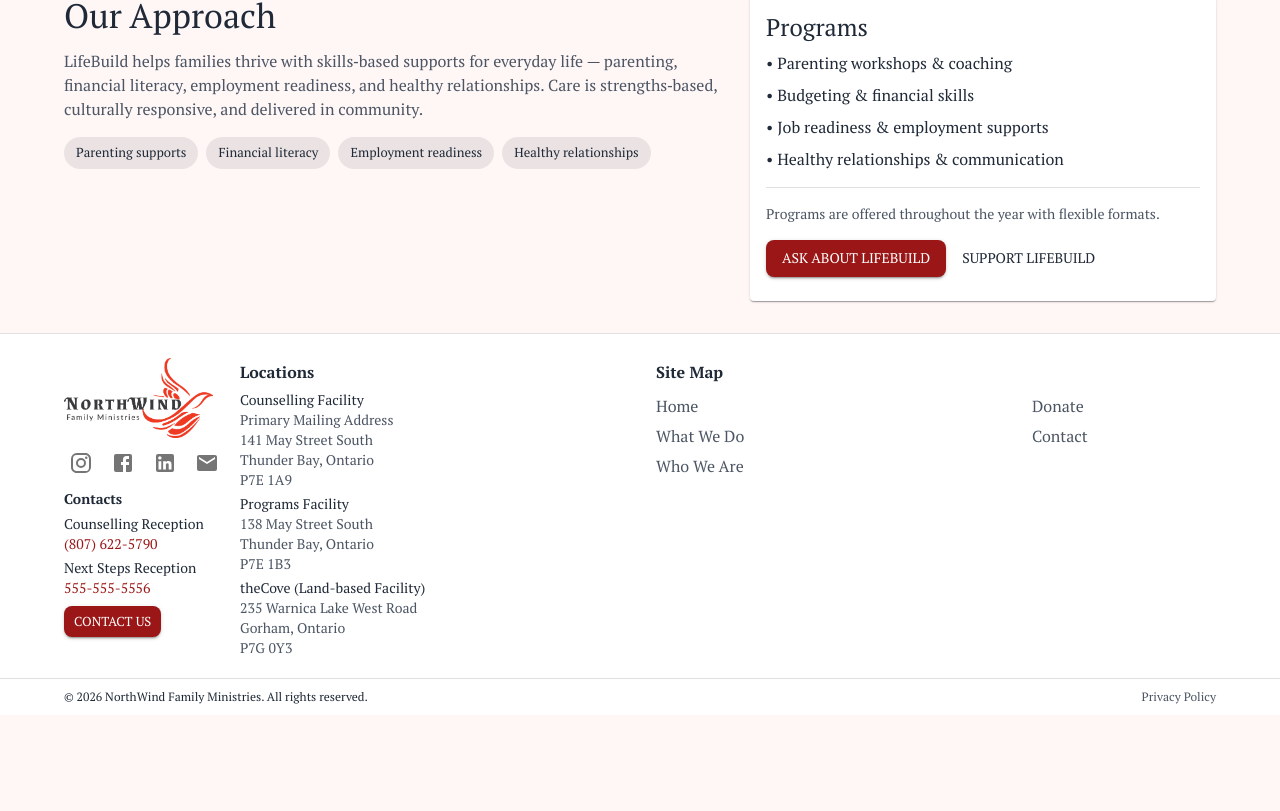
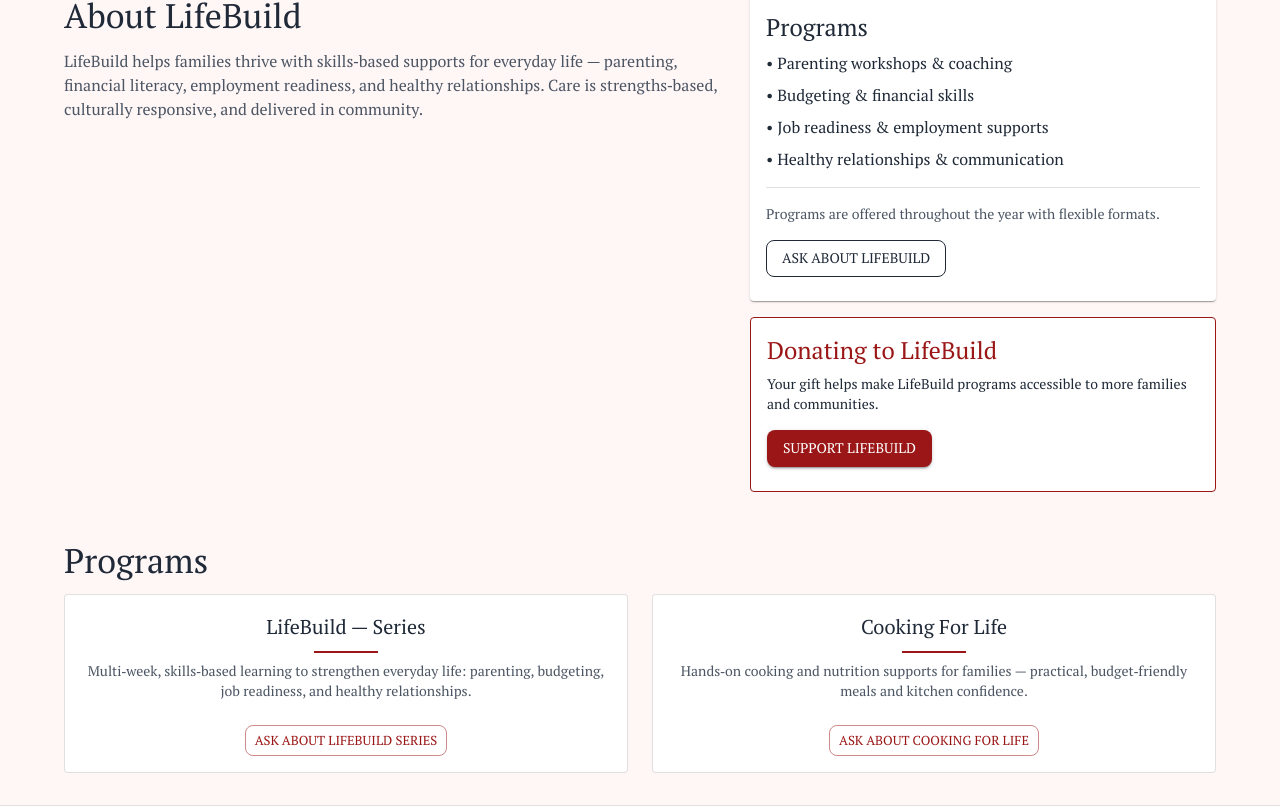
Before and after one commit to NorthWind-Family-Ministries/NorthWind-Family-Ministries.github.io, a React (Vite) app in the folder site/: page /lifebuild in a window 1280 px wide. Shown: the part 629-1440 px from the top of the page. Before the commit the page ends 1344 px from the top, so only its background shows below. Built offline with nearby package versions, Linux system fonts and the light colour scheme.

Commit message:
feat: update LifeBuild page with enhanced content structure and new program features

```diff
--- a/site/src/pages/LifeBuild/LifeBuild.jsx
+++ b/site/src/pages/LifeBuild/LifeBuild.jsx
@@ -8,8 +8,10 @@
 import Chip from '@mui/material/Chip'
 import Button from '@mui/material/Button'
 import Divider from '@mui/material/Divider'
+import Box from '@mui/material/Box'
 import { Link } from 'react-router-dom'
 import Hero from '../../components/Hero'
+import FeatureCards from '../../components/FeatureCards'
 
 export default function LifeBuild() {
     return (
@@ -34,22 +36,17 @@
                 <Grid container spacing={3}>
                     <Grid item xs={12} md={7}>
                         <Typography variant="h4" gutterBottom>
-                            Our Approach
+                            About LifeBuild
                         </Typography>
                         <Typography variant="body1" color="text.secondary" paragraph>
                             LifeBuild helps families thrive with skills‑based supports for everyday life —
                             parenting, financial literacy, employment readiness, and healthy relationships.
                             Care is strengths‑based, culturally responsive, and delivered in community.
                         </Typography>
-                        <Stack direction="row" spacing={1} sx={{ flexWrap: 'wrap' }}>
-                            <Chip label="Parenting supports" />
-                            <Chip label="Financial literacy" />
-                            <Chip label="Employment readiness" />
-                            <Chip label="Healthy relationships" />
-                        </Stack>
                     </Grid>
                     <Grid item xs={12} md={5}>
-                        <Card sx={{ height: '100%' }}>
+                        <Stack spacing={2}>
+                            <Card>
                                 <CardContent>
                                     <Typography variant="h5" gutterBottom>
                                         Programs
@@ -64,23 +61,67 @@
                                     <Typography variant="body2" color="text.secondary" paragraph>
                                         Programs are offered throughout the year with flexible formats.
                                     </Typography>
-                                <Stack direction={{ xs: 'column', sm: 'row' }} spacing={1}>
                                     <Button
                                         component={Link}
                                         to="/contact?area=LifeBuild"
-                                        variant="contained"
-                                        color="primary"
+                                        variant="outlined"
+                                        color="text.primary"
                                     >
                                         Ask About LifeBuild
                                     </Button>
-                                    <Button component={Link} to="/donate" color="inherit">
+                                </CardContent>
+                            </Card>
+
+                            <Card variant="outlined" sx={{ borderColor: 'primary.main' }}>
+                                <CardContent>
+                                    <Typography variant="h5" gutterBottom color="primary">
+                                        Donating to LifeBuild
+                                    </Typography>
+                                    <Typography variant="body2" paragraph>
+                                        Your gift helps make LifeBuild programs accessible to more families and communities.
+                                    </Typography>
+                                    <Button component={Link} to="/donate" variant="contained" color="primary">
                                         Support LifeBuild
                                     </Button>
-                                </Stack>
                                 </CardContent>
                             </Card>
+                        </Stack>
                     </Grid>
                 </Grid>
+            </Container>
+
+            <Container sx={{ pb: 4 }}>
+                <Box sx={{ mt: 2 }}>
+                    <Typography variant="h4" gutterBottom>
+                        Programs
+                    </Typography>
+                    <FeatureCards
+                        spacing={3}
+                        itemMd={6}
+                        items={[
+                            {
+                                title: 'LifeBuild — Series',
+                                subtitle:
+                                    'Multi‑week, skills‑based learning to strengthen everyday life: parenting, budgeting, job readiness, and healthy relationships.',
+                                button: {
+                                    label: 'Ask About LifeBuild Series',
+                                    variant: 'outlined',
+                                    props: { component: Link, to: '/contact?area=LifeBuild%20-%20Series' },
+                                },
+                            },
+                            {
+                                title: 'Cooking For Life',
+                                subtitle:
+                                    'Hands‑on cooking and nutrition supports for families — practical, budget‑friendly meals and kitchen confidence.',
+                                button: {
+                                    label: 'Ask About Cooking For Life',
+                                    variant: 'outlined',
+                                    props: { component: Link, to: '/contact?area=Cooking%20For%20Life' },
+                                },
+                            },
+                        ]}
+                    />
+                </Box>
             </Container>
         </>
     )
```
Lines whose indentation alone changed are shown as unchanged.
